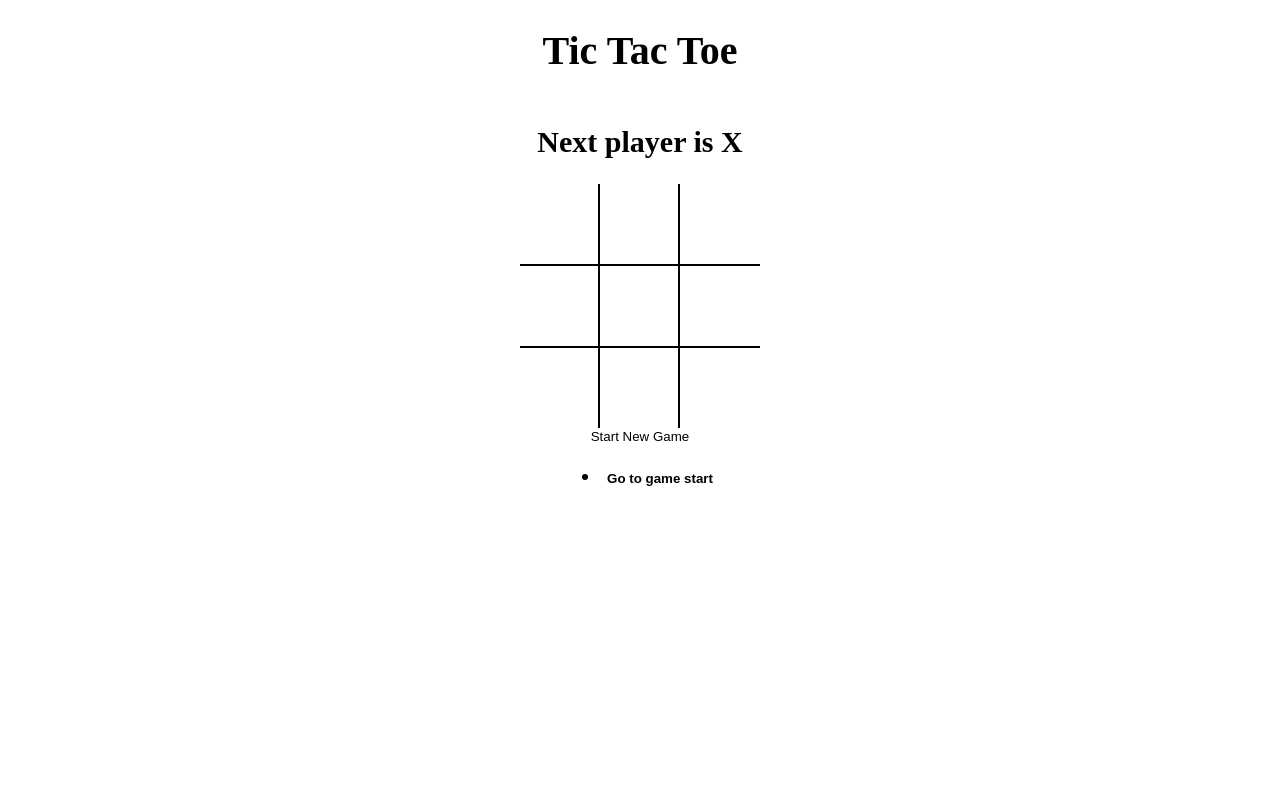
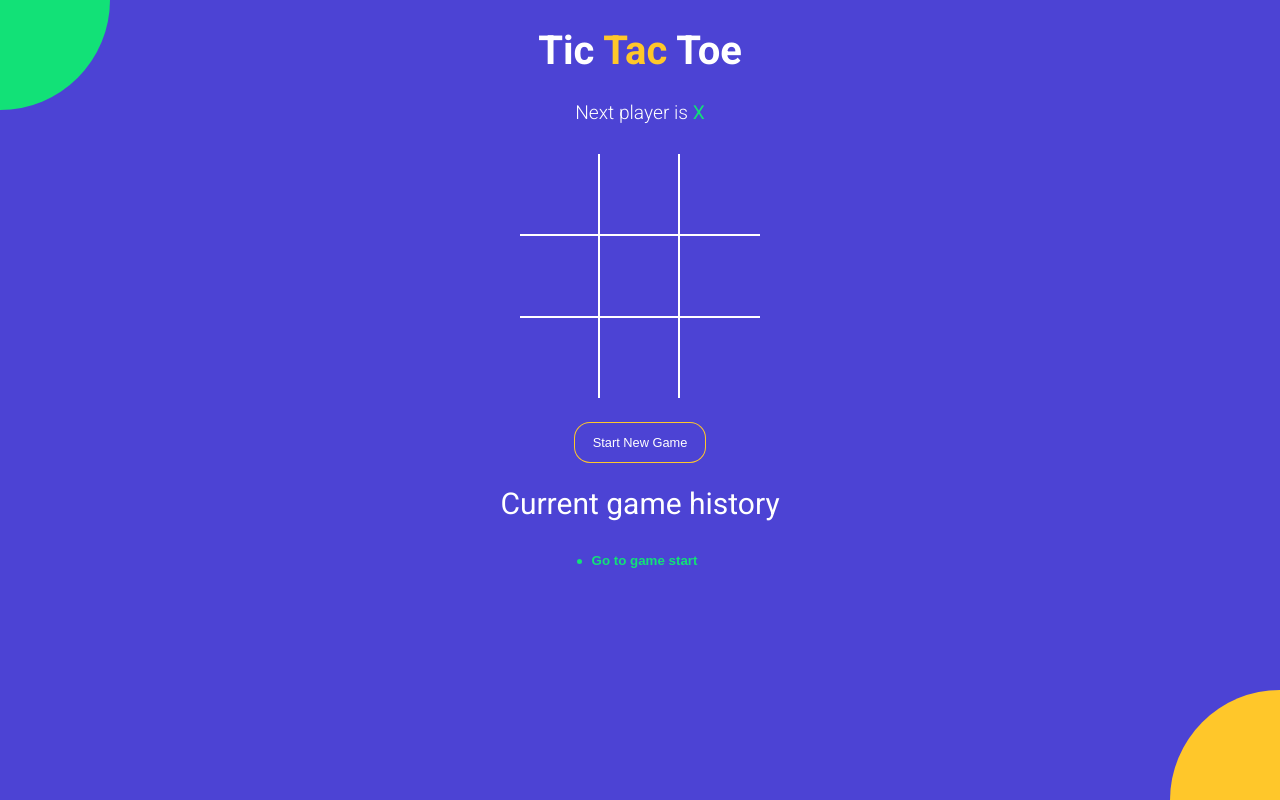
Before and after one commit to Dhrumi-Vakhariya/tictactoe, a React (Vite) app: page / in a window 1280 px wide. Built offline with nearby package versions, Linux system fonts and the light colour scheme.

Commit message:
Styled the entire app

```diff
--- a/index.html
+++ b/index.html
@@ -1,10 +1,17 @@
 <!DOCTYPE html>
 <html>
+
 <head>
-    <title>React Vite Micro App</title>
+  <meta charset="UTF-8" />
+  <meta name="viewport" content="width=device-width, initial-scale=1.0" />
+  <meta http-equiv="X-UA-Compatible" content="ie=edge" />
+  <link href="https://fonts.googleapis.com/css?family=Roboto:300,400,700&display=swap" rel="stylesheet" />
+  <title>TIC TAC TOE</title>
 </head>
+
 <body>
   <div id="root"></div>
   <script type="module" src="./src/index.jsx"></script>
 </body>
+
 </html>
--- a/src/App.jsx
+++ b/src/App.jsx
@@ -41,17 +41,25 @@ const App = () => {
 
   return (
     <div className="app">
-      <h1>Tic Tac Toe</h1>
+      <h1>
+        Tic <span className="text-orange">Tac</span> Toe
+      </h1>
       <StatusMessage winner={winner} current={current} />
       <Board
         board={current.board}
         handleSquareClick={handleSquareClick}
         winningSquares={winningSquares}
       />
-      <button type="button" onClick={startNewGame}>
+      <button
+        type="button"
+        onClick={startNewGame}
+        className={`btn-reset ${winner ? "active" : ""}`}
+      >
         Start New Game
       </button>
+      <h2 style={{ fontWeight: "normal" }}>Current game history</h2>
       <History history={history} moveTo={moveTo} currentMove={currentMove} />
+      <div className="bg-balls"></div>
     </div>
   );
 };
--- a/src/components/Board.jsx
+++ b/src/components/Board.jsx
@@ -3,14 +3,14 @@ import Square from "./Square";
 
 const Board = ({ board, handleSquareClick, winningSquares }) => {
   const renderSquare = (position) => {
-    const iswinningSquare = winningSquares.includes(position);
+    const isWinningSquare = winningSquares.includes(position);
     return (
       <Square
         value={board[position]}
         onClick={() => {
           handleSquareClick(position);
         }}
-        iswinningSquare={iswinningSquare}
+        isWinningSquare={isWinningSquare}
       />
     );
   };
--- a/src/components/History.jsx
+++ b/src/components/History.jsx
@@ -2,14 +2,13 @@ import React from "react";
 
 const History = ({ history, moveTo, currentMove }) => {
   return (
-    <ul>
+    <div className="history-wrapper">
+      <ul className="history">
         {history.map((_, move) => {
           return (
             <li key={move}>
               <button
-              style={{
-                fontWeight: move === currentMove ? "bold" : "normal",
-              }}
+                className={`btn-move ${move === currentMove ? "active" : ""}`}
                 type="button"
                 onClick={() => {
                   moveTo(move);
@@ -21,6 +20,7 @@ const History = ({ history, moveTo, currentMove }) => {
           );
         })}
       </ul>
+    </div>
   );
 };
 
--- a/src/components/Square.jsx
+++ b/src/components/Square.jsx
@@ -1,14 +1,13 @@
 import React from "react";
 
-const Square = ({ value, onClick, iswinningSquare }) => {
+const Square = ({ value, onClick, isWinningSquare }) => {
   return (
     <button
       type="button"
-      className="square"
       onClick={onClick}
-      style={{
-        fontWeight: iswinningSquare ? "bold" : "normal",
-      }}
+      className={`square ${isWinningSquare ? "winning" : ""} ${
+        value === "X" ? "text-green" : "text-orange"
+      }`}
     >
       {value}
     </button>
--- a/src/components/StatusMessage.jsx
+++ b/src/components/StatusMessage.jsx
@@ -2,14 +2,32 @@ import React from "react";
 
 const StatusMessage = ({ winner, current }) => {
   const noMovesLeft = current.board.every((el) => el !== null);
+
   return (
-    <h2>
-      {winner && `Winner is ${winner}`}
-      {!winner &&
-        !noMovesLeft &&
-        `Next player is ${current.isXNext ? "X" : "O"}`}
-      {!winner && noMovesLeft && `X and O tied!`}
-    </h2>
+    <div className="status-message">
+      {winner && (
+        <>
+          Winner is{" "}
+          <span className={winner === "X" ? "text-green" : "text-orange"}>
+            {winner}
+          </span>
+        </>
+      )}
+      {!winner && !noMovesLeft && (
+        <>
+          Next player is{" "}
+          <span className={current.isXNext ? "text-green" : "text-orange"}>
+            {current.isXNext ? "X" : "O"}{" "}
+          </span>
+        </>
+      )}
+      {!winner && noMovesLeft && (
+        <>
+          <span className="text-green">X</span> and{" "}
+          <span className="text-orange">O</span> tied
+        </>
+      )}
+    </div>
   );
 };
 
--- a/src/styles/root.scss
+++ b/src/styles/root.scss
@@ -1,4 +1,11 @@
+$green: #12e177;
+$orange: #ffc72a;
+$blue: #4c43d4;
+
 body {
+  font-family: "Roboto", sans-serif;
+  background-color: $blue;
+  color: #fff;
   padding: 0;
   margin: 0;
 }
@@ -19,18 +26,83 @@ button {
   align-items: center;
 }
 
+.text-green {
+  color: $green;
+}
+
+.text-orange {
+  color: $orange;
+}
+
+.history-wrapper {
+  width: 300px;
+  text-align: center;
+  margin-bottom: 20px;
+  .history {
+    display: inline-block;
+    padding: 0;
+    margin: 0;
+    li {
+      list-style: none;
+      text-align: left;
+      &:before {
+        content: "";
+        border-radius: 50%;
+        display: inline-block;
+        height: 5px;
+        width: 5px;
+        background-color: $green;
+        margin-right: 4px;
+        margin-bottom: 1px;
+      }
+
+      .btn-move {
+        color: #fff;
+        &.active {
+          font-weight: bold;
+          color: $green;
+        }
+      }
+    }
+  }
+}
+
+.status-message {
+  margin-bottom: 30px;
+  font-size: 1.2rem;
+  font-weight: lighter;
+  span {
+    font-weight: normal;
+  }
+}
+
+.btn-reset {
+  font-size: 0.8rem;
+  color: #fff;
+  border-radius: 15px;
+  padding: 12px 18px;
+  margin-top: 25px;
+  transition: all 0.2s;
+  background-color: $blue;
+  box-shadow: 0px 0px 0px 1px $orange;
+  &.active {
+    background-color: $orange;
+    box-shadow: none;
+  }
+}
+
 .board {
   .board-row {
     display: flex;
     flex-direction: row;
-    border-bottom: 2px solid #000;
+    border-bottom: 2px solid #fff;
     &:last-child {
       border-bottom: none;
     }
     .square {
       width: 80px;
       height: 80px;
-      border-right: 2px solid #000;
+      border-right: 2px solid #fff;
       font-size: 2.5rem;
       padding: 0;
       overflow: hidden;
@@ -38,6 +110,63 @@ button {
       &:last-child {
         border-right: none;
       }
+      &.winning {
+        animation: scaleText 1.4s infinite;
+        @keyframes scaleText {
+          0% {
+            transform: 2.5rem;
+          }
+          50% {
+            font-size: 3.5rem;
+          }
+          100% {
+            font-size: 2.5rem;
+          }
+        }
+      }
     }
   }
 }
+
+.bg-balls {
+  position: fixed;
+  top: 0;
+  left: 0;
+  right: 0;
+  bottom: 0;
+  min-width: 100%;
+  z-index: -1;
+
+  &:before,
+  &:after {
+    content: "";
+    position: absolute;
+    width: 150px;
+    height: 150px;
+    border-radius: 50%;
+  }
+
+  &:before {
+    background-color: $orange;
+    right: -75px;
+    bottom: -75px;
+    @media screen and (min-width: 476px) {
+      width: 220px;
+      height: 220px;
+      right: -110px;
+      bottom: -110px;
+    }
+  }
+
+  &:after {
+    background-color: $green;
+    top: -75px;
+    left: -75px;
+    @media screen and (min-width: 476px) {
+      width: 220px;
+      height: 220px;
+      top: -110px;
+      left: -110px;
+    }
+  }
+}
```
Lines whose indentation alone changed are shown as unchanged.
